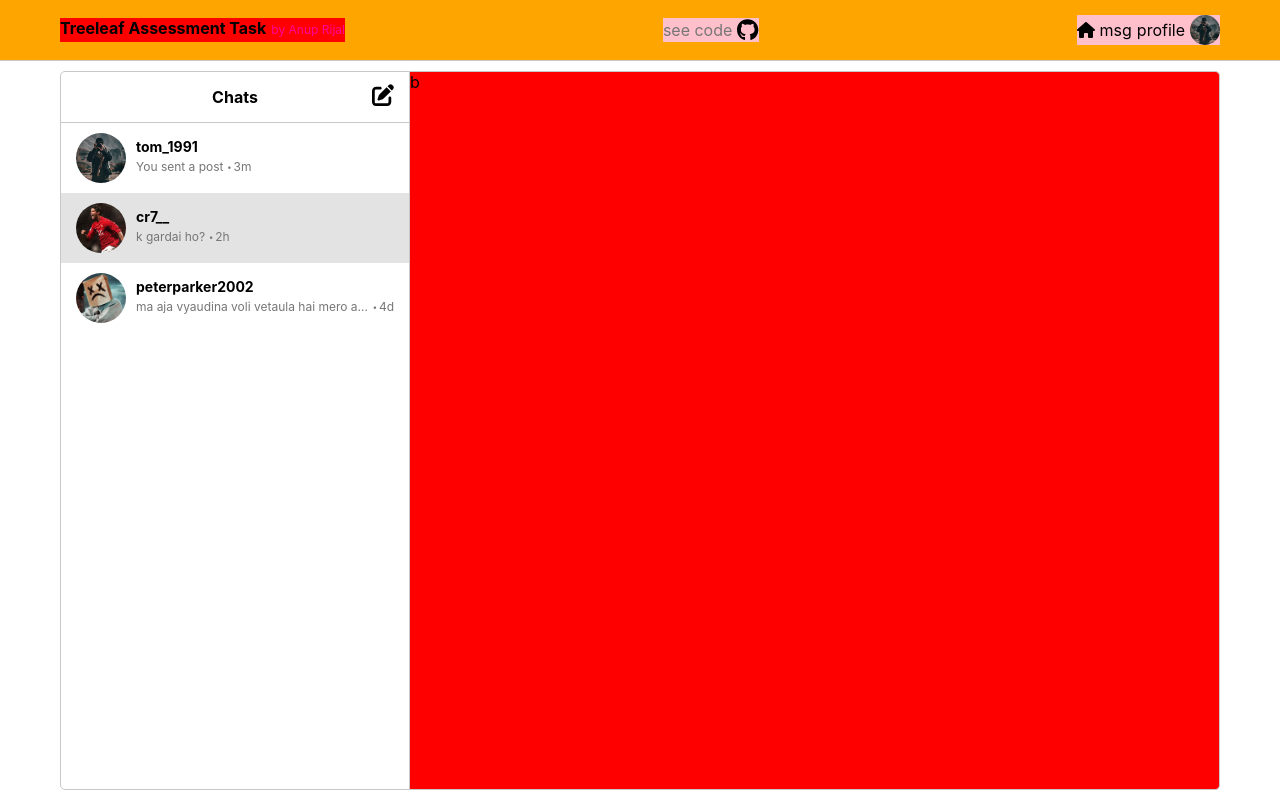
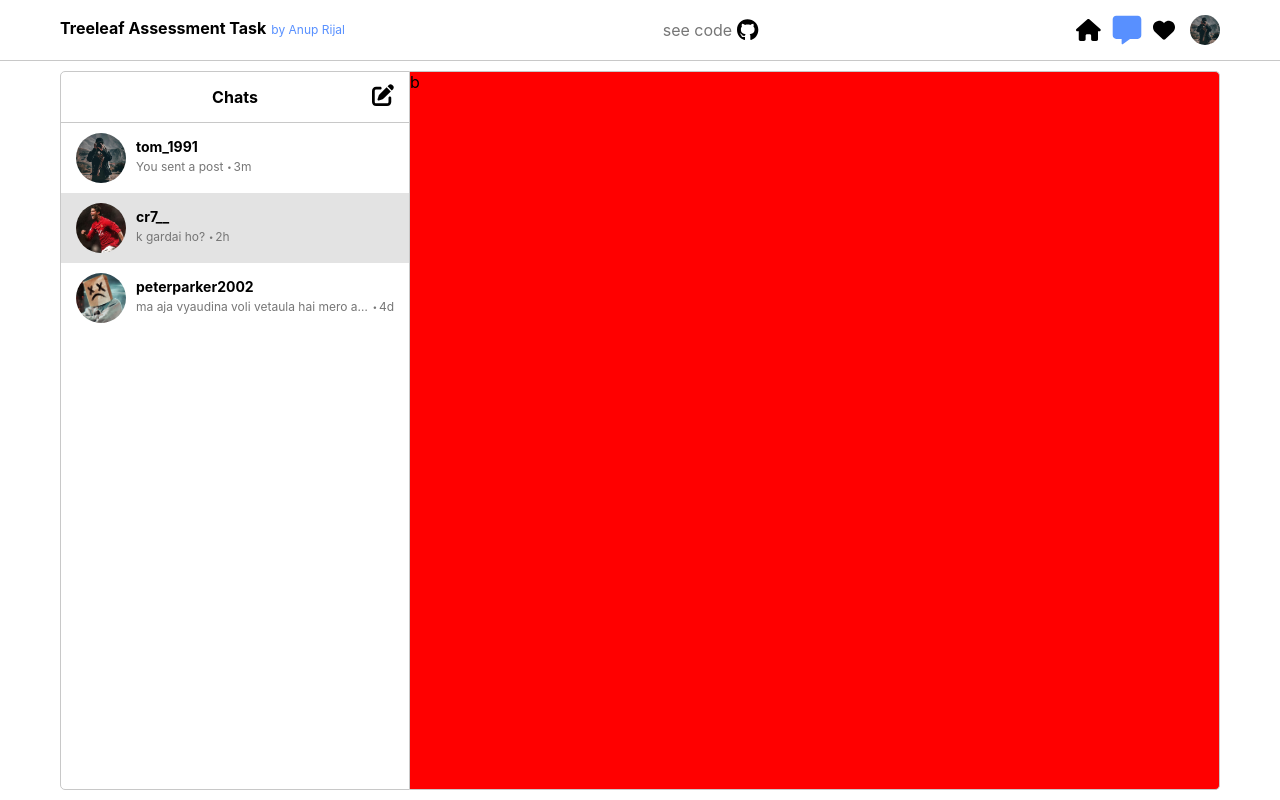
Before and after one commit to AnupRijal123/Treeleaf_Assessment_Task, a React (Create React App) app: page / in a window 1280 px wide. Built offline with nearby package versions, Linux system fonts and the light colour scheme.

Commit message:
icon button select logic done and css deone

```diff
--- a/src/App.js
+++ b/src/App.js
@@ -5,11 +5,18 @@ import { fas } from '@fortawesome/free-solid-svg-icons';
 import { far } from '@fortawesome/free-regular-svg-icons';
 import { fab } from '@fortawesome/free-brands-svg-icons';
 import ChatList from './components/ChatList.js';
+import { useState } from 'react';
 
 library.add(fas, far, fab);
 
 
 function App() {
+  const [selectedIcon, setSelectedIcon] = useState('message');
+  console.log(selectedIcon);
+  const selectIcon = function (iconName) {
+
+    setSelectedIcon(iconName);
+  }
   return (
     <div className="main-container">
       <div className="navbar">
@@ -27,12 +34,9 @@ function App() {
           <FontAwesomeIcon className="custom-icon" icon="fa-brands fa-github" />
         </div>
         <div className="icons-container">
-          <FontAwesomeIcon icon={['fas', 'house']} />
-          <FontAwesomeIcon icon={['far', 'house']} />
-
-          <div>msg</div>
-
-          <div>profile</div>
+          <FontAwesomeIcon onClick={() => { selectIcon('home') }} className={`custom-icon ${selectedIcon === 'home' && 'active-icon'}`} icon="fa-solid fa-house" />
+          <FontAwesomeIcon onClick={() => { selectIcon('message') }} className={`custom-icon ${selectedIcon === 'message' && 'active-icon'}`} icon="fa-solid fa-message" />
+          <FontAwesomeIcon onClick={() => { selectIcon('like') }} className={`custom-icon ${selectedIcon === 'like' && 'active-icon'}`} icon="fa-solid fa-heart" />
           <img className="profile-image"
             src={require('./assets/profileImage1.jpg')}
             alt="profile-photo"
--- a/src/styles/App.css
+++ b/src/styles/App.css
@@ -4,7 +4,6 @@
 }
 
 .navbar {
-    background-color: orange;
     width: 100%;
     padding: 15px 60px;
     box-sizing: border-box;
@@ -15,14 +14,13 @@
 }
 
 .navbar-heading {
-    background-color: Red;
     display: flex;
     gap: 5px;
 
 }
 
 .developer-name {
-    color: #fe019a;
+    color: #5890FF;
     cursor: pointer;
     font-size: 12px;
     transition: all 0.4s ease;
@@ -34,7 +32,6 @@
 }
 
 .github-code-container {
-    background-color: pink;
     display: flex;
     align-items: center;
     gap: 5px;
@@ -57,10 +54,24 @@
 }
 
 .icons-container {
-    background-color: pink;
     display: flex;
-    gap: 5px;
+    gap: 15px;
     align-items: center;
+}
+
+.icons-container .custom-icon {
+    color: #000000;
+    cursor: pointer;
+    transition: all 0.4s ease;
+}
+
+.icons-container .custom-icon:hover {
+    color: #767676;
+}
+
+.active-icon {
+    color: #5890FF !important;
+    transform: scale(1.3);
 }
 
 .profile-image {
```
